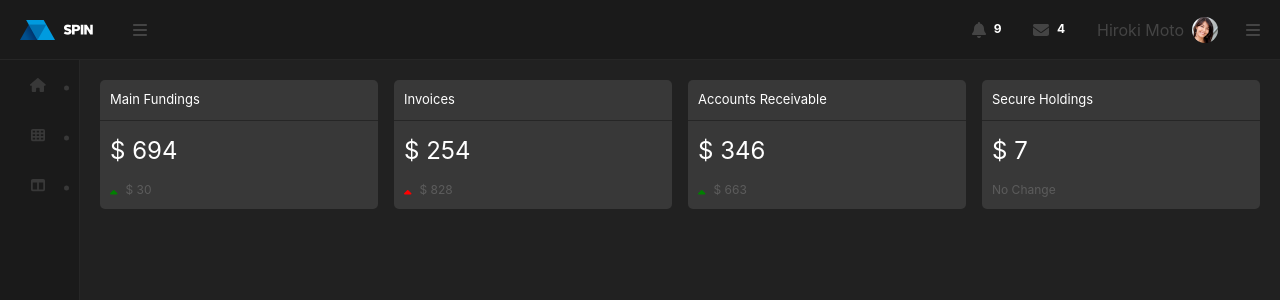
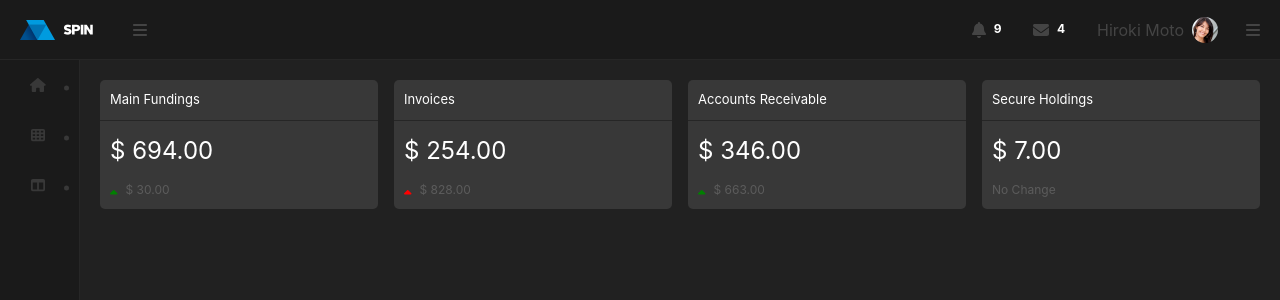
Before and after one commit to eMercedes/spin-v2, a React (Create React App) app: page /start/financial in a window 1280 px wide. Shown: the top 300 px of the page. Built offline with nearby package versions, Linux system fonts and the light colour scheme.

Commit message:
fix: number decimal fixed format

```diff
--- a/src/components/cashcard/index.tsx
+++ b/src/components/cashcard/index.tsx
@@ -14,11 +14,11 @@ interface CashcardPropTypes {
 const CashCard = ({ className, title, total, change = 0, status = 'up' }: CashcardPropTypes) => (
     <div className={css('cash-card', className)}>
         <div className='title'>{title}</div>
-        <div className='amount'>$ {total}</div>
+        <div className='amount'>$ {(Math.round(total * 100) / 100).toFixed(2)}</div>
         <div className='change'>
             {change ? (
                 <>
-                    <FontAwesomeIcon className={css(status, 'me-2')} icon={faCaretUp} />$ {change}
+                    <FontAwesomeIcon className={css(status, 'me-2')} icon={faCaretUp} />$ {(Math.round(change * 100) / 100).toFixed(2)}
                 </>
             ) : (
                 'No Change'
```
